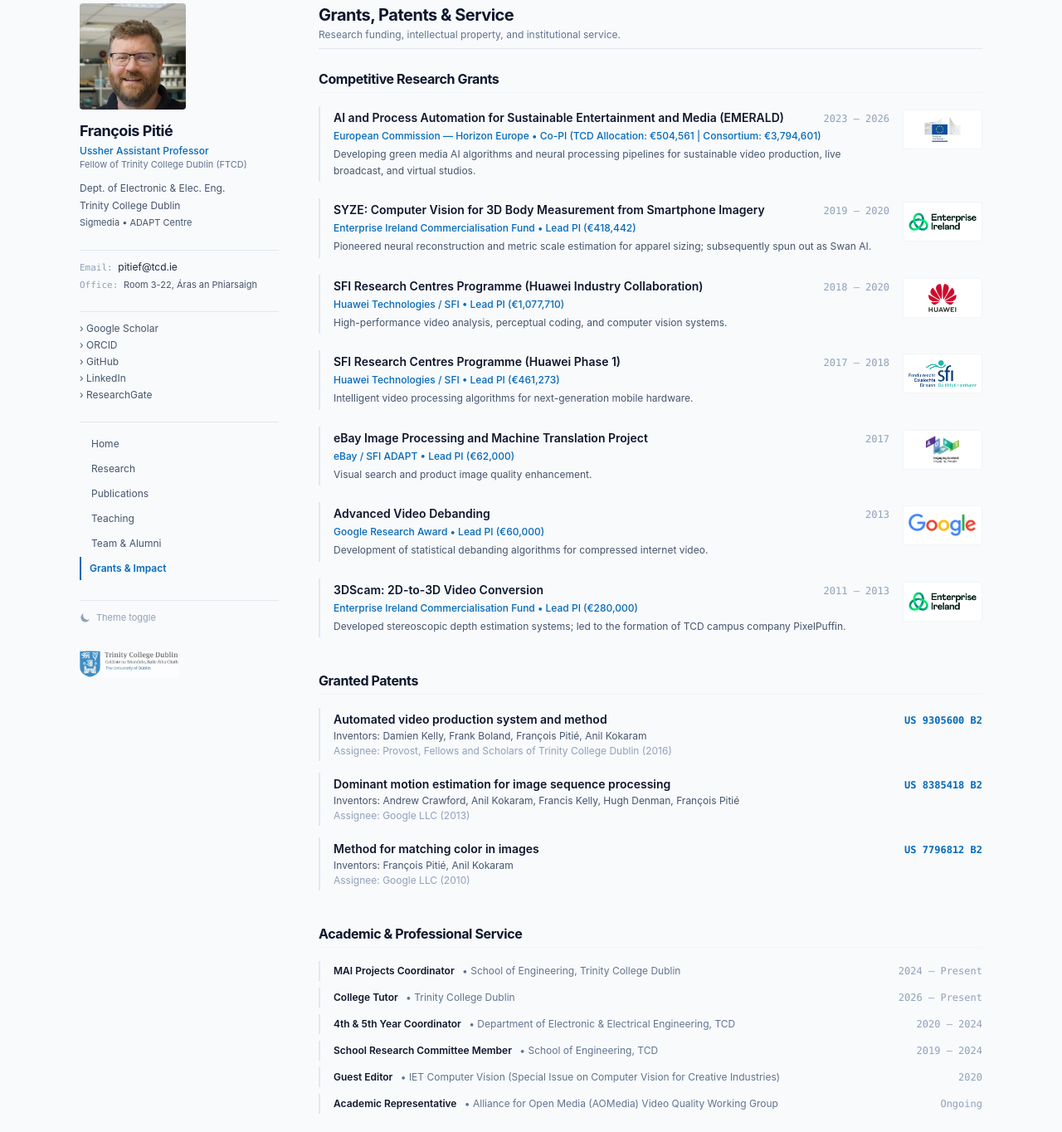
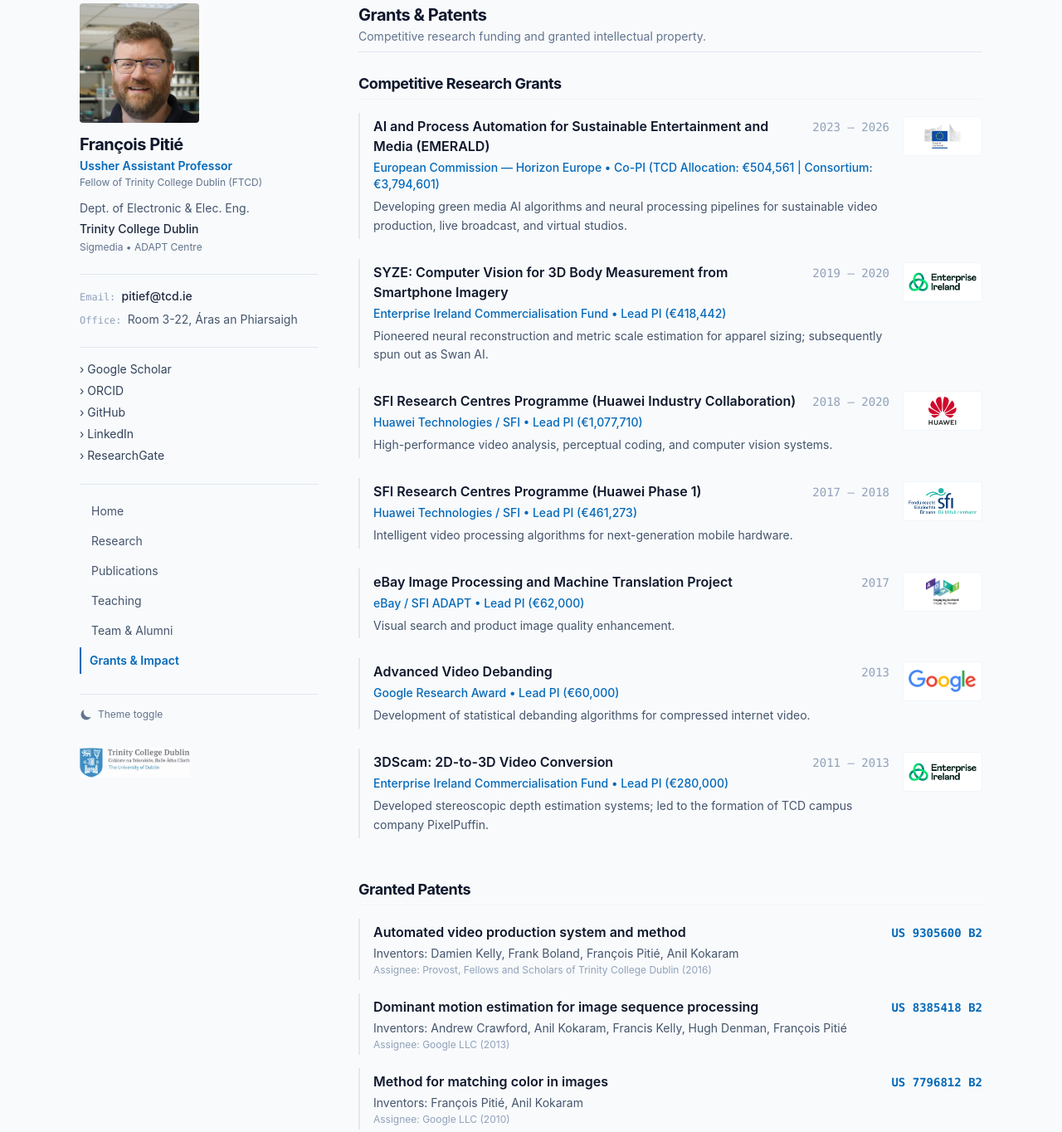
Before and after one commit to frcs/frcs.github.io, an Astro site: page /grants-impact in a window 1280 px wide. Shown: the part 40-1404 px from the top of the page at 83% size. Built offline with nearby package versions, Linux system fonts and the light colour scheme; Astro itself is replaced by a stand-in of ours.

Commit message:
feat: increase font size across site, remove service section, polish layout

```diff
--- a/src/layouts/BaseLayout.astro
+++ b/src/layouts/BaseLayout.astro
@@ -40,16 +40,16 @@
     }
   </script>
 </head>
-<body class="min-h-screen flex flex-col bg-[#fafbfc] dark:bg-[#0b1120] text-slate-800 dark:text-slate-200 antialiased transition-colors duration-200">
+<body class="min-h-screen flex flex-col bg-[#fafbfc] dark:bg-[#0b1120] text-slate-800 dark:text-slate-200 antialiased transition-colors duration-200 text-sm sm:text-base">
 
   <!-- Top TCD Accent Bar -->
   <div class="h-1 w-full bg-[#0569B9]"></div>
 
   <!-- Mobile Header -->
   <header class="md:hidden flex items-center justify-between px-4 py-3 bg-white dark:bg-[#111928] border-b border-slate-200 dark:border-slate-800 sticky top-0 z-40">
-    <div class="flex items-center gap-2">
-      <img src="/images/tcd-logo-min.jpg" alt="Trinity College Dublin" class="h-7 w-auto" />
-      <a href="/" class="font-semibold text-slate-900 dark:text-white text-sm">François Pitié</a>
+    <div class="flex items-center gap-2.5">
+      <img src="/images/tcd-logo-min.jpg" alt="Trinity College Dublin" class="h-8 w-auto" />
+      <a href="/" class="font-bold text-slate-900 dark:text-white text-base">François Pitié</a>
     </div>
     <div class="flex items-center gap-2">
       <button id="theme-toggle-mobile" aria-label="Toggle dark mode" class="p-2 rounded text-slate-500 hover:bg-slate-100 dark:text-slate-400 dark:hover:bg-slate-800">
@@ -67,7 +67,7 @@
     {navItems.map(item => (
       <a
         href={item.href}
-        class={`block px-3 py-2 text-sm font-medium transition-colors ${
+        class={`block px-3 py-2 text-base font-medium transition-colors ${
           Astro.url.pathname === item.href || (item.href !== '/' && Astro.url.pathname.startsWith(item.href))
             ? 'text-[#0569B9] dark:text-[#82B4DC] font-semibold pl-2 border-l-2 border-[#0569B9]'
             : 'text-slate-600 dark:text-slate-300 hover:text-slate-900'
@@ -78,16 +78,16 @@
     ))}
   </div>
 
-  <!-- Main 2-Column Container (Clean, flat academic layout) -->
+  <!-- Main 2-Column Container -->
   <div class="max-w-6xl mx-auto w-full px-4 sm:px-6 lg:px-8 py-10 flex-1 flex flex-col md:flex-row gap-12">
 
-    <!-- Left Column (Flat, jemdoc-style academic profile & menu) -->
-    <aside class="w-full md:w-56 lg:w-60 shrink-0">
+    <!-- Left Column (Comfortable readable font size) -->
+    <aside class="w-full md:w-64 lg:w-72 shrink-0">
       <div class="sticky top-10 space-y-6">
 
         <!-- Profile Identity -->
         <div>
-          <div class="w-32 h-32 rounded overflow-hidden mb-3 bg-slate-100 dark:bg-slate-800">
+          <div class="w-36 h-36 rounded overflow-hidden mb-3 bg-slate-100 dark:bg-slate-800">
             <img
               src="/images/pitief.jpg"
               alt="François Pitié"
@@ -96,68 +96,68 @@
             />
           </div>
 
-          <h1 class="text-lg font-bold text-slate-900 dark:text-white tracking-tight">François Pitié</h1>
-          <p class="text-xs text-[#0569B9] dark:text-[#82B4DC] font-medium mt-0.5">Ussher Assistant Professor</p>
-          <p class="text-[11px] text-slate-500 dark:text-slate-400">Fellow of Trinity College Dublin (FTCD)</p>
+          <h1 class="text-xl font-bold text-slate-900 dark:text-white tracking-tight">François Pitié</h1>
+          <p class="text-sm text-[#0569B9] dark:text-[#82B4DC] font-semibold mt-0.5">Ussher Assistant Professor</p>
+          <p class="text-xs text-slate-500 dark:text-slate-400 mt-0.5">Fellow of Trinity College Dublin (FTCD)</p>
 
-          <div class="mt-2.5 text-xs text-slate-600 dark:text-slate-400 space-y-0.5 leading-relaxed">
+          <div class="mt-3 text-sm text-slate-600 dark:text-slate-300 space-y-1 leading-normal">
             <p>
               <a href="https://www.tcd.ie/eleceng/" target="_blank" rel="noopener noreferrer" class="hover:underline">
                 Dept. of Electronic & Elec. Eng.
               </a>
             </p>
             <p>
-              <a href="https://www.tcd.ie" target="_blank" rel="noopener noreferrer" class="hover:underline">
+              <a href="https://www.tcd.ie" target="_blank" rel="noopener noreferrer" class="hover:underline font-medium text-slate-800 dark:text-slate-200">
                 Trinity College Dublin
               </a>
             </p>
-            <p class="text-[11px]">
+            <p class="text-xs text-slate-500 dark:text-slate-400">
               <a href="https://sigmedia.tv" target="_blank" rel="noopener noreferrer" class="hover:underline">Sigmedia</a> &bull;
               <a href="https://www.adaptcentre.ie" target="_blank" rel="noopener noreferrer" class="hover:underline">ADAPT Centre</a>
             </p>
           </div>
         </div>
 
-        <div class="pt-3 border-t border-slate-200 dark:border-slate-800 text-xs space-y-1.5 text-slate-600 dark:text-slate-400">
+        <div class="pt-4 border-t border-slate-200 dark:border-slate-800 text-sm space-y-2 text-slate-600 dark:text-slate-300">
           <div>
-            <span class="text-slate-400 dark:text-slate-500 font-mono text-[11px]">Email: </span>
-            <a href="mailto:pitief@tcd.ie" class="text-slate-800 dark:text-slate-200 hover:text-[#0569B9] dark:hover:text-[#82B4DC]">pitief@tcd.ie</a>
+            <span class="text-slate-400 dark:text-slate-500 font-mono text-xs">Email: </span>
+            <a href="mailto:pitief@tcd.ie" class="text-slate-800 dark:text-slate-200 hover:text-[#0569B9] dark:hover:text-[#82B4DC] font-medium">pitief@tcd.ie</a>
           </div>
-          <div class="leading-tight text-[11px]">
-            <span class="text-slate-400 dark:text-slate-500 font-mono">Office: </span>
+          <div class="leading-snug">
+            <span class="text-slate-400 dark:text-slate-500 font-mono text-xs">Office: </span>
             <span>Room 3-22, Áras an Phiarsaigh</span>
           </div>
         </div>
 
         <!-- Academic Profiles Links -->
-        <div class="pt-3 border-t border-slate-200 dark:border-slate-800 flex flex-col space-y-1 text-xs">
-          <a href="https://scholar.google.com/citations?user=lOaoO74AAAAJ" target="_blank" rel="noopener noreferrer" class="text-slate-600 dark:text-slate-400 hover:text-[#0569B9] dark:hover:text-[#82B4DC]">
+        <div class="pt-4 border-t border-slate-200 dark:border-slate-800 flex flex-col space-y-1.5 text-sm">
+          <a href="https://scholar.google.com/citations?user=lOaoO74AAAAJ" target="_blank" rel="noopener noreferrer" class="text-slate-700 dark:text-slate-300 hover:text-[#0569B9] dark:hover:text-[#82B4DC] transition-colors">
             &rsaquo; Google Scholar
           </a>
-          <a href="https://orcid.org/0000-0002-3925-5020" target="_blank" rel="noopener noreferrer" class="text-slate-600 dark:text-slate-400 hover:text-[#0569B9] dark:hover:text-[#82B4DC]">
+          <a href="https://orcid.org/0000-0002-3925-5020" target="_blank" rel="noopener noreferrer" class="text-slate-700 dark:text-slate-300 hover:text-[#0569B9] dark:hover:text-[#82B4DC] transition-colors">
             &rsaquo; ORCID
           </a>
-          <a href="https://github.com/frcs" target="_blank" rel="noopener noreferrer" class="text-slate-600 dark:text-slate-400 hover:text-[#0569B9] dark:hover:text-[#82B4DC]">
+          <a href="https://github.com/frcs" target="_blank" rel="noopener noreferrer" class="text-slate-700 dark:text-slate-300 hover:text-[#0569B9] dark:hover:text-[#82B4DC] transition-colors">
             &rsaquo; GitHub
           </a>
-          <a href="https://ie.linkedin.com/in/fran%C3%A7ois-piti%C3%A9-6182718b" target="_blank" rel="noopener noreferrer" class="text-slate-600 dark:text-slate-400 hover:text-[#0569B9] dark:hover:text-[#82B4DC]">
+          <a href="https://ie.linkedin.com/in/fran%C3%A7ois-piti%C3%A9-6182718b" target="_blank" rel="noopener noreferrer" class="text-slate-700 dark:text-slate-300 hover:text-[#0569B9] dark:hover:text-[#82B4DC] transition-colors">
             &rsaquo; LinkedIn
           </a>
-          <a href="https://www.researchgate.net/profile/F_Pitie" target="_blank" rel="noopener noreferrer" class="text-slate-600 dark:text-slate-400 hover:text-[#0569B9] dark:hover:text-[#82B4DC]">
+          <a href="https://www.researchgate.net/profile/F_Pitie" target="_blank" rel="noopener noreferrer" class="text-slate-700 dark:text-slate-300 hover:text-[#0569B9] dark:hover:text-[#82B4DC] transition-colors">
             &rsaquo; ResearchGate
           </a>
         </div>
 
-        <!-- Clean, sober flat navigation menu -->
-        <nav class="hidden md:block pt-3 border-t border-slate-200 dark:border-slate-800">
-          <ul class="space-y-0.5">
+        <!-- Sober flat navigation menu -->
+        <nav class="hidden md:block pt-4 border-t border-slate-200 dark:border-slate-800">
+          <ul class="space-y-1">
             {navItems.map(item => {
               const isActive = Astro.url.pathname === item.href || (item.href !== '/' && Astro.url.pathname.startsWith(item.href));
               return (
                 <li>
                   <a
                     href={item.href}
-                    class={`block py-1.5 text-xs transition-colors ${
+                    class={`block py-1.5 text-sm transition-colors ${
                       isActive
                         ? 'text-[#0569B9] dark:text-[#82B4DC] font-semibold pl-2.5 border-l-2 border-[#0569B9]'
                         : 'text-slate-600 dark:text-slate-400 hover:text-slate-900 dark:hover:text-slate-200 pl-3 border-l-2 border-transparent'
@@ -172,24 +172,24 @@
         </nav>
 
         <!-- Theme toggle & TCD Logo -->
-        <div class="hidden md:flex items-center justify-between pt-3 border-t border-slate-200 dark:border-slate-800 text-[11px] text-slate-400">
+        <div class="hidden md:flex items-center justify-between pt-4 border-t border-slate-200 dark:border-slate-800 text-xs text-slate-500">
           <button id="theme-toggle-desktop" class="flex items-center gap-1.5 hover:text-slate-700 dark:hover:text-slate-200 transition-colors">
-            <svg class="w-3.5 h-3.5 hidden dark:block text-amber-400" fill="currentColor" viewBox="0 0 20 20"><path d="M10 2a1 1 0 011 1v1a1 1 0 11-2 0V3a1 1 0 011-1zm4 8a4 4 0 11-8 0 4 4 0 018 0zm-.464 4.95l.707.707a1 1 0 001.414-1.414l-.707-.707a1 1 0 00-1.414 1.414zm2.12-10.607a1 1 0 010 1.414l-.706.707a1 1 0 11-1.414-1.414l.707-.707a1 1 0 011.414 0zM17 11a1 1 0 100-2h-1a1 1 0 100 2h1zm-7 4a1 1 0 011 1v1a1 1 0 11-2 0v-1a1 1 0 011-1zM5.05 6.464A1 1 0 106.465 5.05l-.708-.707a1 1 0 00-1.414 1.414l.707.707zm1.414 8.486l-.707.707a1 1 0 01-1.414-1.414l.707-.707a1 1 0 011.414 1.414zM4 11a1 1 0 100-2H3a1 1 0 000 2h1z"/></svg>
-            <svg class="w-3.5 h-3.5 block dark:hidden" fill="currentColor" viewBox="0 0 20 20"><path d="M17.293 13.293A8 8 0 016.707 2.707a8.001 8.001 0 1010.586 10.586z"/></svg>
+            <svg class="w-4 h-4 hidden dark:block text-amber-400" fill="currentColor" viewBox="0 0 20 20"><path d="M10 2a1 1 0 011 1v1a1 1 0 11-2 0V3a1 1 0 011-1zm4 8a4 4 0 11-8 0 4 4 0 018 0zm-.464 4.95l.707.707a1 1 0 001.414-1.414l-.707-.707a1 1 0 00-1.414 1.414zm2.12-10.607a1 1 0 010 1.414l-.706.707a1 1 0 11-1.414-1.414l.707-.707a1 1 0 011.414 0zM17 11a1 1 0 100-2h-1a1 1 0 100 2h1zm-7 4a1 1 0 011 1v1a1 1 0 11-2 0v-1a1 1 0 011-1zM5.05 6.464A1 1 0 106.465 5.05l-.708-.707a1 1 0 00-1.414 1.414l.707.707zm1.414 8.486l-.707.707a1 1 0 01-1.414-1.414l.707-.707a1 1 0 011.414 1.414zM4 11a1 1 0 100-2H3a1 1 0 000 2h1z"/></svg>
+            <svg class="w-4 h-4 block dark:hidden" fill="currentColor" viewBox="0 0 20 20"><path d="M17.293 13.293A8 8 0 016.707 2.707a8.001 8.001 0 1010.586 10.586z"/></svg>
             <span>Theme toggle</span>
           </button>
         </div>
 
         <div class="pt-2">
           <a href="https://www.tcd.ie" target="_blank" rel="noopener noreferrer" class="inline-block opacity-80 hover:opacity-100 transition-opacity">
-            <img src="/images/tcd-logo-min.jpg" alt="Trinity College Dublin" class="h-8 w-auto" />
+            <img src="/images/tcd-logo-min.jpg" alt="Trinity College Dublin" class="h-9 w-auto" />
           </a>
         </div>
 
       </div>
     </aside>
 
-    <!-- Right Content Area (Flat, clean academic text) -->
+    <!-- Right Content Area -->
     <main class="flex-1 min-w-0">
       <slot />
     </main>
--- a/src/pages/grants-impact.astro
+++ b/src/pages/grants-impact.astro
@@ -8,8 +8,7 @@
     period: "2023 – 2026",
     role: "Co-PI (TCD Allocation: €504,561 | Consortium: €3,794,601)",
     details: "Developing green media AI algorithms and neural processing pipelines for sustainable video production, live broadcast, and virtual studios.",
-    logo: "/images/collaborations/european_commission.png",
-    invertDark: false
+    logo: "/images/collaborations/european_commission.png"
   },
   {
     title: "SYZE: Computer Vision for 3D Body Measurement from Smartphone Imagery",
@@ -17,8 +16,7 @@
     period: "2019 – 2020",
     role: "Lead PI (€418,442)",
     details: "Pioneered neural reconstruction and metric scale estimation for apparel sizing; subsequently spun out as Swan AI.",
-    logo: "/images/collaborations/enterprise_ireland.png",
-    invertDark: false
+    logo: "/images/collaborations/enterprise_ireland.png"
   },
   {
     title: "SFI Research Centres Programme (Huawei Industry Collaboration)",
@@ -26,8 +24,7 @@
     period: "2018 – 2020",
     role: "Lead PI (€1,077,710)",
     details: "High-performance video analysis, perceptual coding, and computer vision systems.",
-    logo: "/images/collaborations/huawei.png",
-    invertDark: false
+    logo: "/images/collaborations/huawei.png"
   },
   {
     title: "SFI Research Centres Programme (Huawei Phase 1)",
@@ -35,8 +32,7 @@
     period: "2017 – 2018",
     role: "Lead PI (€461,273)",
     details: "Intelligent video processing algorithms for next-generation mobile hardware.",
-    logo: "/images/collaborations/sfi.png",
-    invertDark: false
+    logo: "/images/collaborations/sfi.png"
   },
   {
     title: "eBay Image Processing and Machine Translation Project",
@@ -44,8 +40,7 @@
     period: "2017",
     role: "Lead PI (€62,000)",
     details: "Visual search and product image quality enhancement.",
-    logo: "/images/collaborations/adapt.png",
-    invertDark: false
+    logo: "/images/collaborations/adapt.png"
   },
   {
     title: "Advanced Video Debanding",
@@ -53,8 +48,7 @@
     period: "2013",
     role: "Lead PI (€60,000)",
     details: "Development of statistical debanding algorithms for compressed internet video.",
-    logo: "/images/collaborations/google.png",
-    invertDark: false
+    logo: "/images/collaborations/google.png"
   },
   {
     title: "3DScam: 2D-to-3D Video Conversion",
@@ -62,8 +56,7 @@
     period: "2011 – 2013",
     role: "Lead PI (€280,000)",
     details: "Developed stereoscopic depth estimation systems; led to the formation of TCD campus company PixelPuffin.",
-    logo: "/images/collaborations/enterprise_ireland.png",
-    invertDark: false
+    logo: "/images/collaborations/enterprise_ireland.png"
   }
 ];
 
@@ -90,42 +83,33 @@
     inventors: "François Pitié, Anil Kokaram"
   }
 ];
-
-const serviceRoles = [
-  { role: "MAI Projects Coordinator", org: "School of Engineering, Trinity College Dublin", period: "2024 – Present" },
-  { role: "College Tutor", org: "Trinity College Dublin", period: "2026 – Present" },
-  { role: "4th & 5th Year Coordinator", org: "Department of Electronic & Electrical Engineering, TCD", period: "2020 – 2024" },
-  { role: "School Research Committee Member", org: "School of Engineering, TCD", period: "2019 – 2024" },
-  { role: "Guest Editor", org: "IET Computer Vision (Special Issue on Computer Vision for Creative Industries)", period: "2020" },
-  { role: "Academic Representative", org: "Alliance for Open Media (AOMedia) Video Quality Working Group", period: "Ongoing" }
-];
 ---
 
-<BaseLayout title="Grants & Impact - François Pitié" currentSection="grants-impact">
+<BaseLayout title="Grants & Patents - François Pitié" currentSection="grants-impact">
   <div class="mb-6 pb-2 border-b border-slate-200 dark:border-slate-800">
-    <h1 class="text-xl font-bold tracking-tight text-slate-900 dark:text-white">Grants, Patents & Service</h1>
-    <p class="text-xs text-slate-500 dark:text-slate-400 mt-0.5">
-      Research funding, intellectual property, and institutional service.
+    <h1 class="text-xl font-bold tracking-tight text-slate-900 dark:text-white">Grants & Patents</h1>
+    <p class="text-xs sm:text-sm text-slate-500 dark:text-slate-400 mt-0.5">
+      Competitive research funding and granted intellectual property.
     </p>
   </div>
 
   <!-- Competitive Research Grants with Funding Body Logos -->
-  <section class="mb-10">
-    <h2 class="text-base font-bold tracking-tight text-slate-900 dark:text-white mb-4 pb-1 border-b border-slate-100 dark:border-slate-800">
+  <section class="mb-12">
+    <h2 class="text-base sm:text-lg font-bold tracking-tight text-slate-900 dark:text-white mb-4 pb-1 border-b border-slate-100 dark:border-slate-800">
       Competitive Research Grants
     </h2>
-    <div class="space-y-5">
+    <div class="space-y-6">
       {competitiveGrants.map(g => (
         <div class="border-l-2 border-slate-200 dark:border-slate-800 pl-4 py-1 hover:border-[#0569B9] transition-colors flex flex-col sm:flex-row sm:items-start justify-between gap-4">
           <div class="flex-1">
             <div class="flex flex-col sm:flex-row sm:items-baseline sm:justify-between gap-1 mb-1">
-              <h3 class="text-sm font-semibold text-slate-900 dark:text-slate-100">{g.title}</h3>
-              <span class="text-xs font-mono text-slate-400 shrink-0">{g.period}</span>
+              <h3 class="text-sm sm:text-base font-semibold text-slate-900 dark:text-slate-100">{g.title}</h3>
+              <span class="text-xs sm:text-sm font-mono text-slate-400 shrink-0">{g.period}</span>
             </div>
-            <div class="text-xs text-[#0569B9] dark:text-[#82B4DC] font-medium mb-1">
+            <div class="text-xs sm:text-sm text-[#0569B9] dark:text-[#82B4DC] font-medium mb-1.5">
               {g.funder} &bull; {g.role}
             </div>
-            <p class="text-xs text-slate-600 dark:text-slate-400 leading-relaxed">
+            <p class="text-xs sm:text-sm text-slate-600 dark:text-slate-400 leading-relaxed">
               {g.details}
             </p>
           </div>
@@ -144,18 +128,18 @@
   </section>
 
   <!-- Patents (Flat list) -->
-  <section class="mb-10">
-    <h2 class="text-base font-bold tracking-tight text-slate-900 dark:text-white mb-4 pb-1 border-b border-slate-100 dark:border-slate-800">
+  <section>
+    <h2 class="text-base sm:text-lg font-bold tracking-tight text-slate-900 dark:text-white mb-4 pb-1 border-b border-slate-100 dark:border-slate-800">
       Granted Patents
     </h2>
-    <div class="space-y-3.5">
+    <div class="space-y-4">
       {patents.map(pat => (
         <div class="border-l-2 border-slate-200 dark:border-slate-800 pl-4 py-1 hover:border-[#0569B9] transition-colors">
           <div class="flex items-baseline justify-between gap-2">
-            <h3 class="text-sm font-semibold text-slate-900 dark:text-slate-100">{pat.title}</h3>
-            <span class="text-xs font-mono font-semibold text-[#0569B9] dark:text-[#82B4DC] shrink-0">{pat.patentNo}</span>
+            <h3 class="text-sm sm:text-base font-semibold text-slate-900 dark:text-slate-100">{pat.title}</h3>
+            <span class="text-xs sm:text-sm font-mono font-semibold text-[#0569B9] dark:text-[#82B4DC] shrink-0">{pat.patentNo}</span>
           </div>
-          <div class="text-xs text-slate-600 dark:text-slate-400 mt-0.5">
+          <div class="text-xs sm:text-sm text-slate-600 dark:text-slate-400 mt-1">
             Inventors: {pat.inventors}
           </div>
           <div class="text-xs text-slate-400 mt-0.5">
@@ -165,22 +149,4 @@
       ))}
     </div>
   </section>
-
-  <!-- Academic Service (Flat list) -->
-  <section>
-    <h2 class="text-base font-bold tracking-tight text-slate-900 dark:text-white mb-4 pb-1 border-b border-slate-100 dark:border-slate-800">
-      Academic & Professional Service
-    </h2>
-    <div class="space-y-2">
-      {serviceRoles.map(s => (
-        <div class="border-l-2 border-slate-200 dark:border-slate-800 pl-4 py-1 hover:border-[#0569B9] transition-colors flex items-baseline justify-between gap-4 text-xs">
-          <div>
-            <span class="font-semibold text-slate-900 dark:text-slate-100">{s.role}</span>
-            <span class="text-slate-500 dark:text-slate-400 ml-1.5">&bull; {s.org}</span>
-          </div>
-          <span class="font-mono text-slate-400 shrink-0">{s.period}</span>
-        </div>
-      ))}
-    </div>
-  </section>
 </BaseLayout>
```
